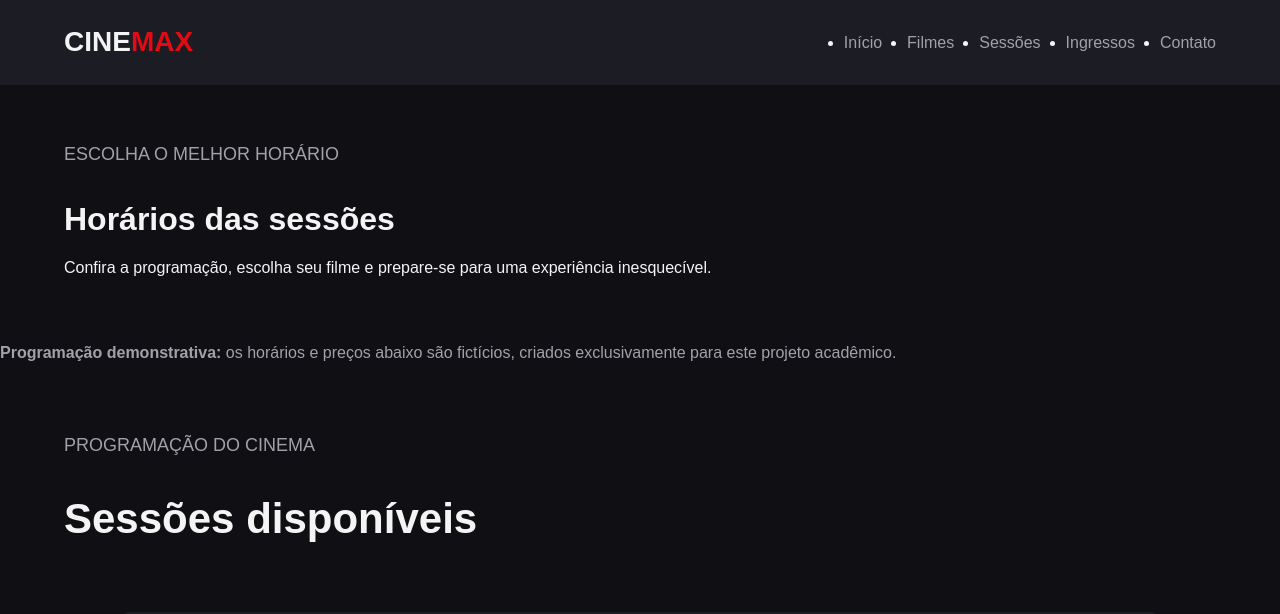
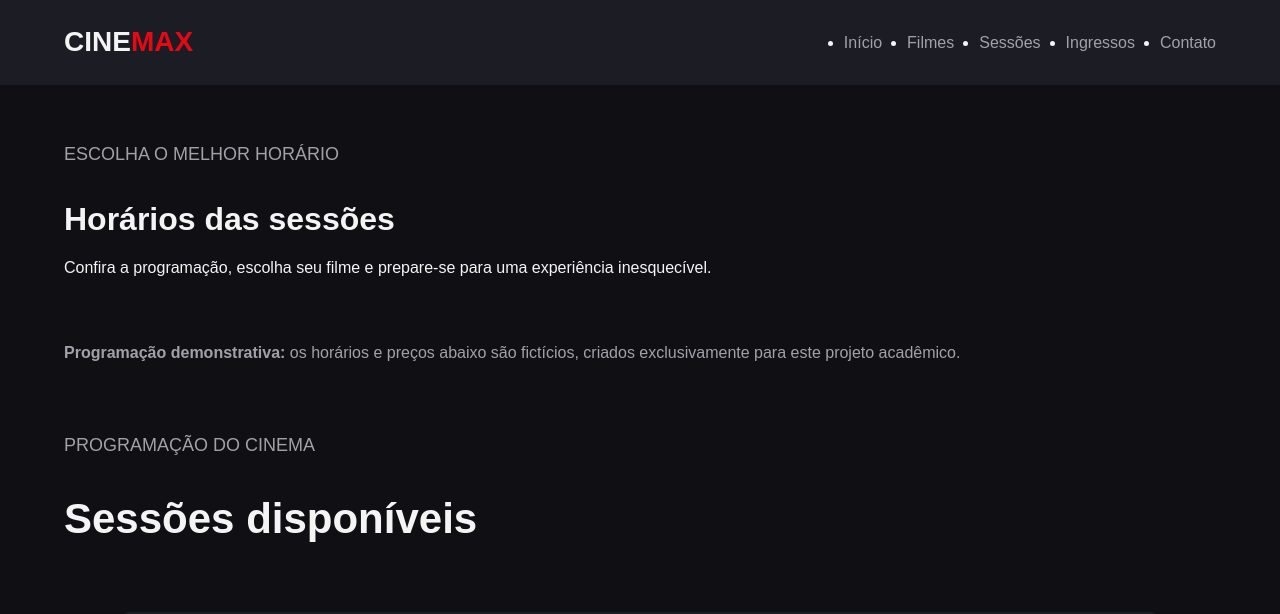
Before and after one commit to rafaelxd700/Cinema, a plain HTML site: page sessoes.html in a window 1280 px wide. Shown: the top 614 px of the page. Drawn offline with Linux system fonts and the light colour scheme.

Commit message:
Corrige alinhamento do aviso de sessões

```diff
--- a/style.css
+++ b/style.css
@@ -306,10 +306,10 @@ select:focus-visible
     background-color: var(--vermelho);
 }
 
-.aviso-sessoes
-{
+.aviso-sessoes {
     color: var(--texto-secundario);
     margin-top: 20px;
+    padding: 0 5%;
 }
 
 .chamada-sessoes
```
